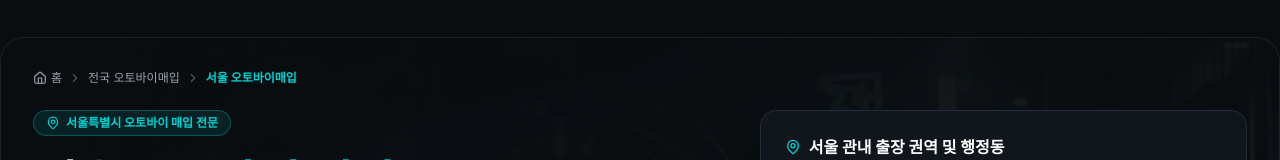
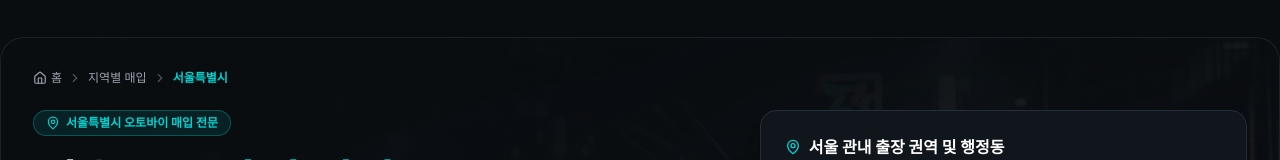
Before and after one commit to hyunhoss1-rgb/nextbike-web, a Next.js app: page /regions/seoul in a window 1280 px wide. Shown: the part 179-339 px from the top of the page. Built offline with nearby package versions, Linux system fonts and the light colour scheme; a web font is replaced by a local one.

Commit message:
SEO: Refine regional breadcrumbs to concise Korean administrative hierarchy

```diff
--- a/src/app/regions/[slug]/page.tsx
+++ b/src/app/regions/[slug]/page.tsx
@@ -94,10 +94,16 @@ export async function generateMetadata({ params }: Props): Promise<Metadata> {
   };
 }
 
-function formatRegionBreadcrumb(name: string): string {
-  const clean = name.trim();
-  if (clean.endsWith("오토바이매입") || clean.endsWith("오토바이 매입")) return clean;
-  return `${clean} 오토바이매입`;
+function getCleanBreadcrumbName(name: string, fullName?: string, parentName?: string): string {
+  if (parentName) {
+    const stripped = name.replace(parentName, "").trim();
+    if (stripped) return stripped;
+  }
+  const tokens = name.trim().split(/\s+/);
+  if (tokens.length > 1) {
+    return tokens[tokens.length - 1];
+  }
+  return fullName || name;
 }
 
 export default function RegionPage({ params }: Props) {
@@ -204,23 +210,31 @@ export default function RegionPage({ params }: Props) {
     );
   };
 
+  const grandParentName = grandParentRegion
+    ? getCleanBreadcrumbName(grandParentRegion.name, grandParentRegion.fullName)
+    : "";
+  const parentName = parentRegion
+    ? getCleanBreadcrumbName(parentRegion.name, parentRegion.fullName, grandParentRegion?.name)
+    : "";
+  const currentName = getCleanBreadcrumbName(region.name, region.fullName, parentRegion?.name);
+
   const breadcrumbItems = [
     { name: "홈", item: "https://www.xn--299alk823a88b8ztw1bpdu7bh3ec67a.kr" },
-    { name: "전국 오토바이매입", item: "https://www.xn--299alk823a88b8ztw1bpdu7bh3ec67a.kr/regions" },
+    { name: "지역별 매입", item: "https://www.xn--299alk823a88b8ztw1bpdu7bh3ec67a.kr/regions" },
     ...(grandParentRegion
       ? [{
-          name: formatRegionBreadcrumb(grandParentRegion.name),
+          name: grandParentName,
           item: `https://www.xn--299alk823a88b8ztw1bpdu7bh3ec67a.kr/regions/${grandParentRegion.slug}`,
         }]
       : []),
     ...(parentRegion
       ? [{
-          name: formatRegionBreadcrumb(parentRegion.name),
+          name: parentName,
           item: `https://www.xn--299alk823a88b8ztw1bpdu7bh3ec67a.kr/regions/${parentRegion.slug}`,
         }]
       : []),
     {
-      name: formatRegionBreadcrumb(region.name),
+      name: currentName,
       item: canonicalUrl,
     },
   ];
@@ -229,7 +243,7 @@ export default function RegionPage({ params }: Props) {
     <div className="py-6 sm:py-10 space-y-16">
       <JsonLd
         type="region"
-        regionName={formatRegionBreadcrumb(region.name)}
+        regionName={region.fullName || region.name}
         canonicalUrl={canonicalUrl}
         breadcrumbItems={breadcrumbItems}
       />
@@ -250,7 +264,7 @@ export default function RegionPage({ params }: Props) {
         </div>
 
         <div className="relative z-10">
-          {/* 브레드크럼: 홈 > 전국 오토바이매입 > [조부모 오토바이매입] > [상위도시 오토바이매입] > [지역 오토바이매입] */}
+          {/* 브레드크럼: 홈 > 지역별 매입 > [도/특별시] > [시/구] > [동/읍/면] */}
           <nav className="flex items-center gap-1.5 text-xs text-gray-400 mb-6 flex-wrap">
             <Link href="/" className="hover:text-white flex items-center gap-1">
               <Home className="w-3.5 h-3.5" />
@@ -258,13 +272,13 @@ export default function RegionPage({ params }: Props) {
             </Link>
             <ChevronRight className="w-3.5 h-3.5 text-gray-600" />
             <Link href="/regions" className="hover:text-white">
-              전국 오토바이매입
+              지역별 매입
             </Link>
             {grandParentRegion && (
               <>
                 <ChevronRight className="w-3.5 h-3.5 text-gray-600" />
                 <Link href={`/regions/${grandParentRegion.slug}`} className="hover:text-white">
-                  {formatRegionBreadcrumb(grandParentRegion.name)}
+                  {grandParentName}
                 </Link>
               </>
             )}
@@ -272,12 +286,12 @@ export default function RegionPage({ params }: Props) {
               <>
                 <ChevronRight className="w-3.5 h-3.5 text-gray-600" />
                 <Link href={`/regions/${parentRegion.slug}`} className="hover:text-white">
-                  {formatRegionBreadcrumb(parentRegion.name)}
+                  {parentName}
                 </Link>
               </>
             )}
             <ChevronRight className="w-3.5 h-3.5 text-gray-600" />
-            <span className="text-brand-cyan font-bold">{formatRegionBreadcrumb(region.name)}</span>
+            <span className="text-brand-cyan font-bold">{currentName}</span>
           </nav>
 
         {/* 2열 히어로: 좌측(헤드라인/체크리스트/CTA/4단계) vs 우측(인접·세부 지역 박스) */}
```
